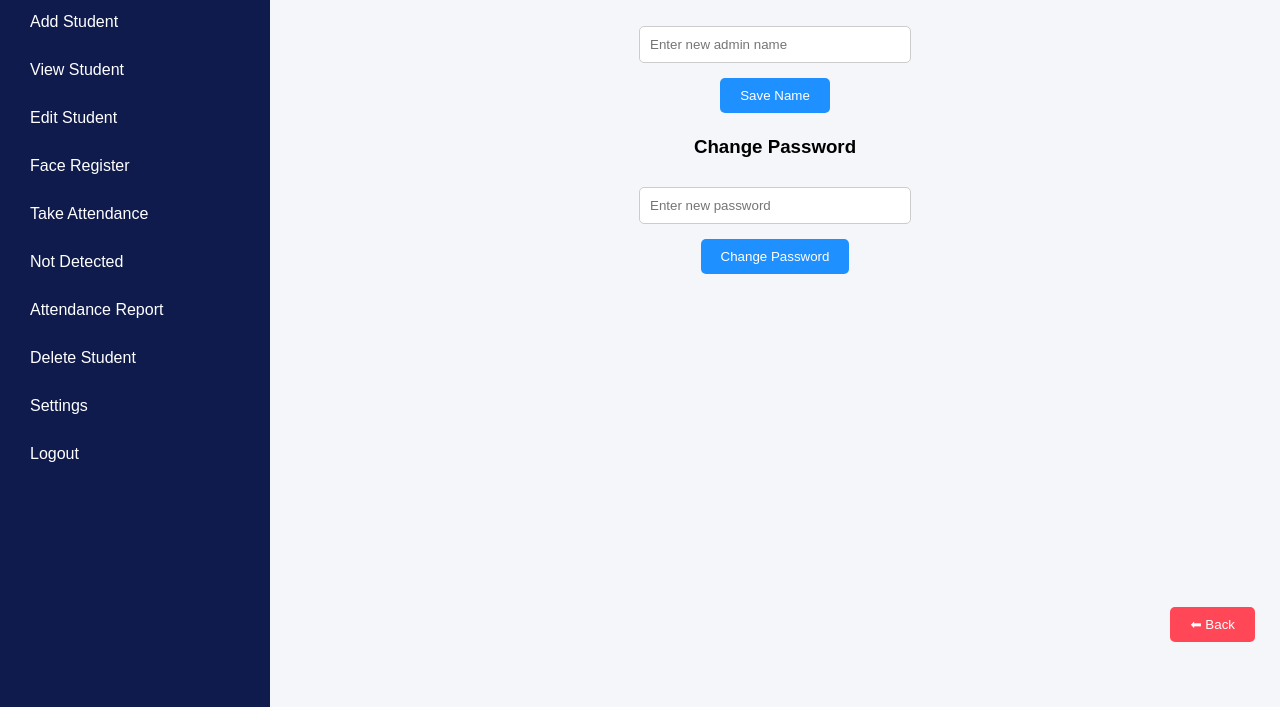
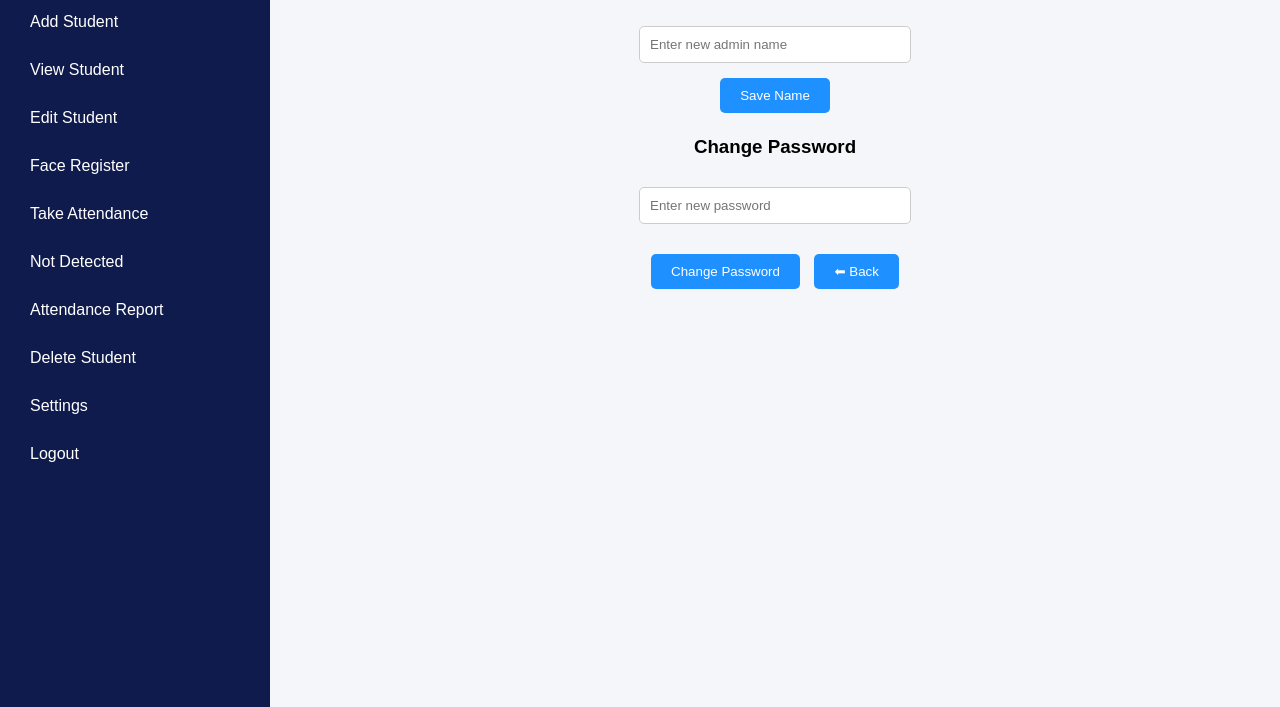
Before and after one commit to anushkapawar1505-lab/Face-Recognition-Attendance, a plain HTML site: page settings.html in a window 1280 px wide. Shown: the part 133-840 px from the top of the page. Drawn offline with Linux system fonts and the light colour scheme.

Commit message:
setting back button fix

```diff
--- a/settings.html
+++ b/settings.html
@@ -62,19 +62,17 @@ button {
 
 button:hover { background:#1864c0; }
 
-/*  BACK BUTTON */
+/* BACK BUTTON (FIXED REMOVED) */
 .back-btn{
-    position:fixed;
-    bottom:20px;
-    right:20px;
-    background:#ff4757;
+    background:#1e90ff;
+    margin-top:20px;
 }
 
 .back-btn:hover{
-    background:#e84118;
+    background:#1864c0;
 }
 
-/*  MOBILE FIX */
+/* MOBILE FIX */
 @media(max-width:768px){
 
     body{
@@ -147,10 +145,10 @@ button:hover { background:#1864c0; }
 <br>
 <button onclick="changePassword()">Change Password</button>
 
+<!-- ✅ BACK BUTTON (INSIDE MAIN) -->
+<button class="back-btn" onclick="window.history.back()">⬅ Back</button>
+
 </div>
-
-<!--  BACK BUTTON -->
-<button class="back-btn" onclick="window.history.back()">⬅ Back</button>
 
 <script>
 window.onload = function(){
```
